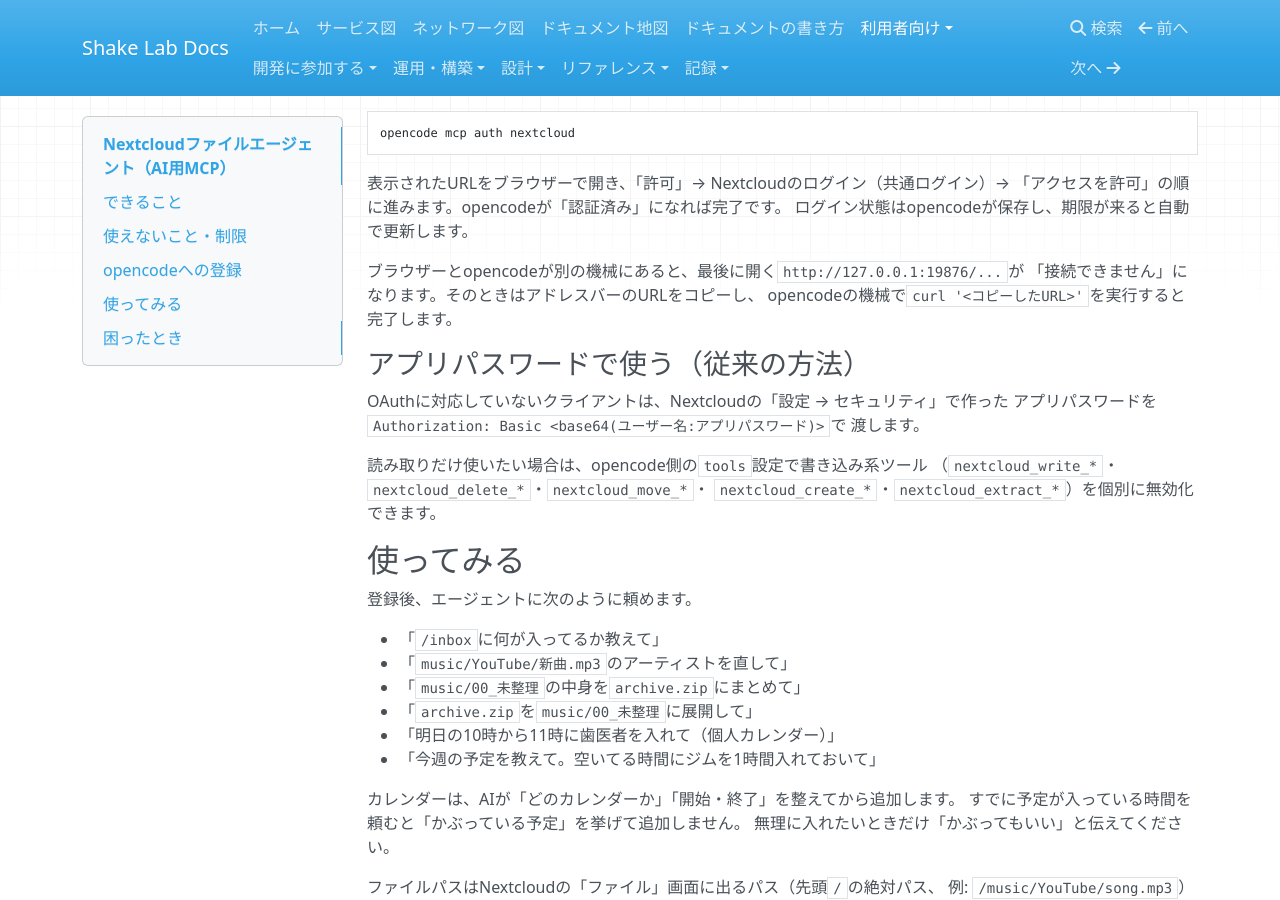
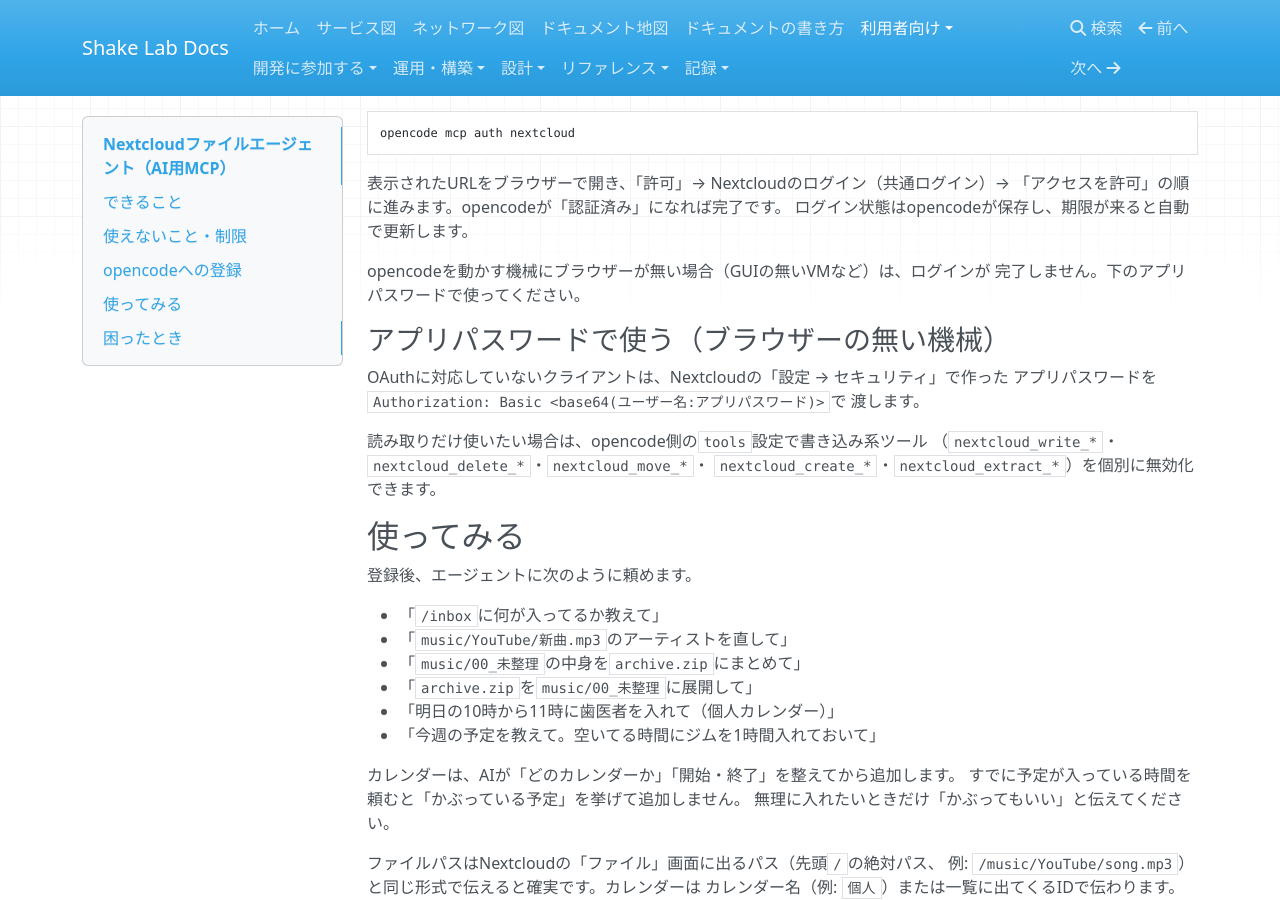
Before and after one commit to rurutheGeek/shake-cloud, an MkDocs documentation site: the page built from docs/services/nextcloud-agent.md, in a window 1280 px wide and 900 px high, scrolled down 1095 px. Built offline with MkDocs 1.6.1, drawn with Linux system fonts in a browser that asks for light colours; nearby versions of some CDN libraries; a script that is not in the unit is left out.

Commit message:
docs(nextcloud-mcp): ブラウザーの無い dev-02 はアプリパスワードで使う
opencode の OAuth の戻り先は 127.0.0.1 だけで待ち受けるため、GUI の無い
dev-02 ではログインが完了しない。pkdb-mcp と同じくアプリパスワードの
Basic のまま使い、OAuth はブラウザーのある機械のクライアント向けとする。

Co-Authored-By: Claude Opus 5.5 <noreply@anthropic.com>

```diff
--- a/docs/services/nextcloud-agent.md
+++ b/docs/services/nextcloud-agent.md
@@ -66,11 +66,10 @@ opencode mcp auth nextcloud
 「アクセスを許可」の順に進みます。opencodeが「認証済み」になれば完了です。
 ログイン状態はopencodeが保存し、期限が来ると自動で更新します。
 
-ブラウザーとopencodeが別の機械にあると、最後に開く`http://127.0.0.1:19876/...`が
-「接続できません」になります。そのときはアドレスバーのURLをコピーし、
-opencodeの機械で`curl '<コピーしたURL>'`を実行すると完了します。
+opencodeを動かす機械にブラウザーが無い場合（GUIの無いVMなど）は、ログインが
+完了しません。下のアプリパスワードで使ってください。
 
-### アプリパスワードで使う（従来の方法）
+### アプリパスワードで使う（ブラウザーの無い機械）
 
 OAuthに対応していないクライアントは、Nextcloudの「設定 → セキュリティ」で作った
 アプリパスワードを`Authorization: Basic <base64(ユーザー名:アプリパスワード)>`で
```
Also changed, not shown: docs/operations/handover.md (+1 -1 lines), docs/operations/nextcloud-mcp.md (+1 -1 lines).
